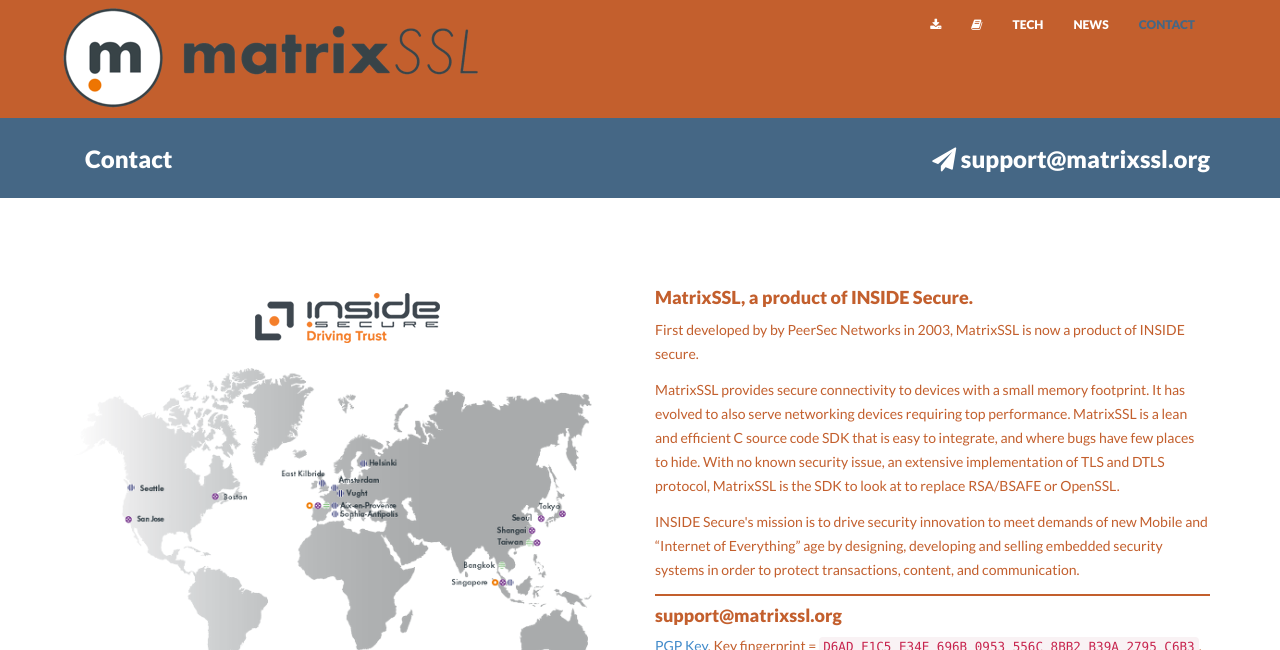
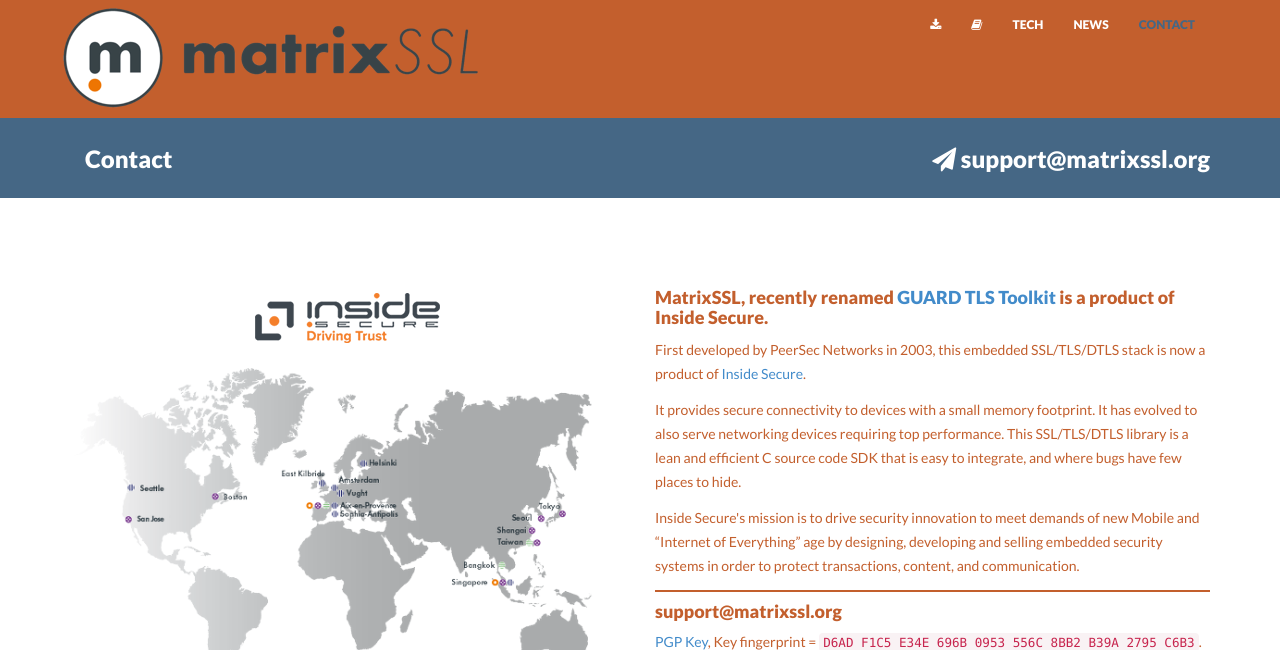
Before and after one commit to Layty/ssl, a Jekyll site: the page built from contact.html, in a window 1280 px wide and 1155 px high, cut to the strip 0-650 px from the top of the window. Built offline with Jekyll 4.4.1, drawn with Linux system fonts in a browser that asks for light colours; nearby versions of some CDN libraries.

Commit message:
Update contact.html

```diff
--- a/contact.html
+++ b/contact.html
@@ -13,10 +13,11 @@
 <img src="{{ "/assets/img/inside_map.png" | prepend: site.baseurl }}" class="img-responsive">
 		</div>
         <div class="col-lg-6">
-            <h4>MatrixSSL, a product of INSIDE Secure.</h4>
-            <p>First developed by by PeerSec Networks in 2003, MatrixSSL is now a product of INSIDE secure.</p>
-            <p>MatrixSSL provides secure connectivity to devices with a small memory footprint. It has evolved to also serve networking devices requiring top performance. MatrixSSL is a lean and efficient C source code SDK that is easy to integrate, and where bugs have few places to hide. With no known security issue, an extensive implementation of TLS and DTLS protocol, MatrixSSL is the SDK to look at to replace RSA/BSAFE or OpenSSL.</p>
-            <p>INSIDE Secure's mission is to drive security innovation to meet demands of new Mobile and “Internet of Everything” age by designing, developing and selling embedded security systems in order to protect transactions, content, and communication.</p>
+            <h4>MatrixSSL, recently renamed <a href="https://www.insidesecure.com/Products/Data-Communication/GUARD-Secure-Communication-Toolkits/GUARD-TLS-TK" target='_new'>GUARD TLS Toolkit</a> is a product of Inside Secure.</h4>
+            <p>First developed by PeerSec Networks in 2003, this embedded SSL/TLS/DTLS stack is now a product of <a href="https://www.insidesecure.com" target='_new'>Inside Secure</a>.</p>
+            <p>It provides secure connectivity to devices with a small memory footprint. It has evolved to also serve networking devices requiring top performance. This SSL/TLS/DTLS library is a lean and efficient C source code SDK that is easy to integrate, and where bugs have few places to hide.</p>
+            <p>Inside Secure's mission is to drive security innovation to meet demands of new Mobile and “Internet of Everything” age by designing, developing and selling embedded security systems in order to protect transactions, content, and communication.</p>
+
             <div class="hline"></div>
 			<h4>{{ site.email }}</h4>
 <a href="https://raw.githubusercontent.com/matrixssl/matrixssl/master/pgp.asc">PGP Key</a>, Key fingerprint = <code>D6AD F1C5 E34E 696B 0953  556C 8BB2 B39A 2795 C6B3</code>.
```
